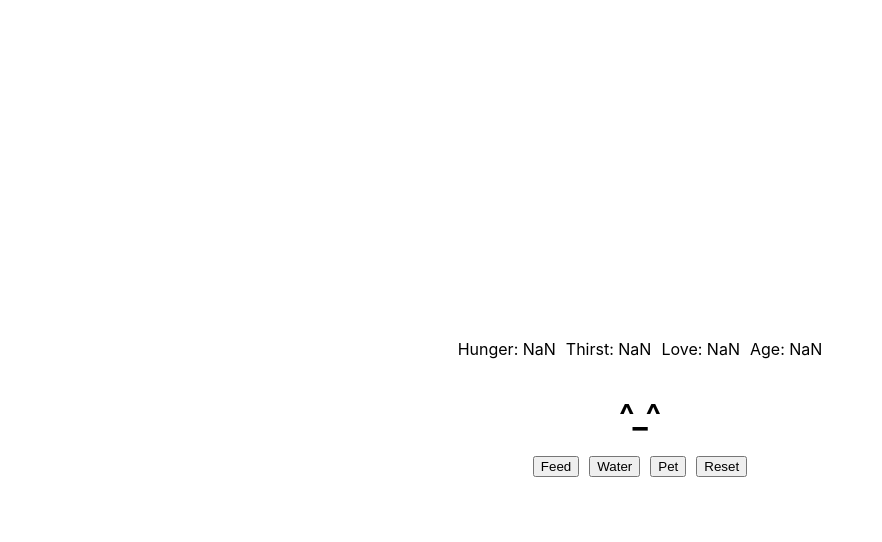
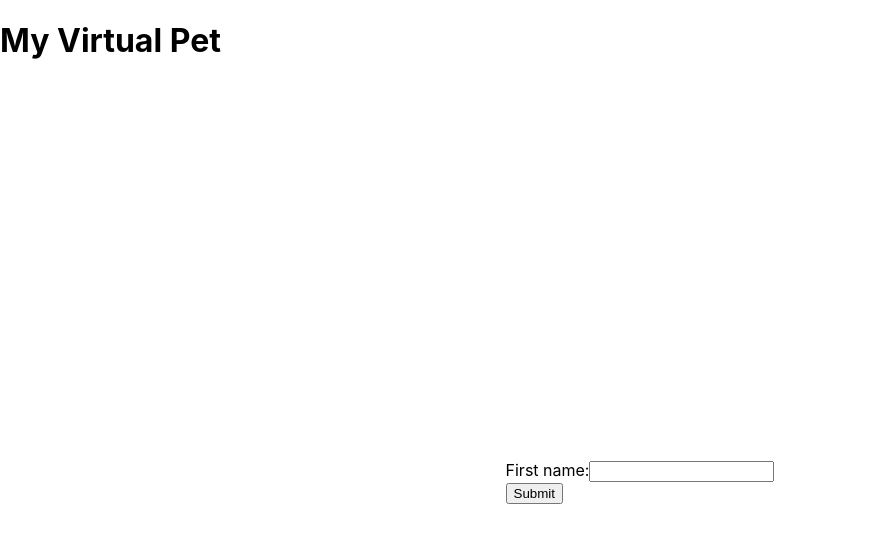
Before and after one commit to vkyriakakis/react-virtual-pet, a React (Create React App) app: page / in a window 1280 px wide. Shown: the top 542 px of the page, without its empty margins (0-882 px from the left). Built offline with nearby package versions, Linux system fonts and the light colour scheme.

Commit message:
Pet names introduced. Abandoning pets introduced

```diff
--- a/src/App.js
+++ b/src/App.js
@@ -3,12 +3,78 @@ import "./App.css";
 import { useState, useEffect } from 'react';
 
 export default function App() {
+  const [name, setName] = useState(localStorage.getItem("name"));
+
+  function handleNameSubmit(newName) {
+    setName(newName);
+    localStorage.setItem("name", newName);
+  }
+
+  function handleAbandonClick() {
+    setName(null);
+    localStorage.clear();
+  }
+
+  // If the name is null, a saved game doesn't exist and
+  // the name insertion form should be shown
+  if (name === null) {
+    return (
+      <>
+        <Title />
+        <NameInsertionForm handleSubmit={handleNameSubmit} />
+      </>
+    );
+  }
+
+  return (
+    <>
+      <Title />
+      <CurrentGame name={name} handleAbandonClick={handleAbandonClick} />
+    </>
+  );
+}
+
+function Title() {
+  return (
+    <>
+      <h1>My Virtual Pet</h1>
+    </>
+  );
+}
+
+function Name({name}) {
+  return (
+    <>
+      <h2>{name}</h2>
+    </>
+  );
+}
+
+function NameInsertionForm({handleSubmit}) {
+  return (
+    <div className="vpet_container">
+      <form onSubmit={event => handleSubmit(event.target.elements.petName.value)}>
+        <label>First name:</label>
+        <input type="text" id="petName"/>
+        <br />
+        <input type="submit" defaultValue="Submit" />
+      </form>
+    </div>
+  );
+}
+
+function parseIntWithoutNaN(str, defaultNum) {
+  const num = parseInt(str);
+  return isNaN(num) ? defaultNum : num;
+}
+
+function CurrentGame({name, handleAbandonClick}) {
   // For the first render, check the local storage for previous values,
   // and load them if they exist
-  const [hunger, setHunger] = useState(parseInt(localStorage.getItem("hunger")));
-  const [thirst, setThirst] = useState(parseInt(localStorage.getItem("thirst")));
-  const [love, setLove] = useState(parseInt(localStorage.getItem("love")));
-  const [ticks, setTicks] = useState(parseInt(localStorage.getItem("ticks")));
+  const [hunger, setHunger] = useState(parseIntWithoutNaN(localStorage.getItem("hunger"), 0));
+  const [thirst, setThirst] = useState(parseIntWithoutNaN(localStorage.getItem("thirst"), 0));
+  const [love, setLove] = useState(parseIntWithoutNaN(localStorage.getItem("love"), 10));
+  const [ticks, setTicks] = useState(parseIntWithoutNaN(localStorage.getItem("ticks"), 0));
 
   // Refresh the timeout everytime a timeout expires using
   // the ticks dependency
@@ -69,6 +135,8 @@ export default function App() {
 
   return (
     <div className="vpet_container">
+      <Name name={name} />
+
       <div className="status_container">
         <Status label="Hunger" value={hunger} />
         <Status label="Thirst" value={thirst} />
@@ -82,6 +150,7 @@ export default function App() {
         <Action label="Feed" handleClick={handleFeedClick} />
         <Action label="Water" handleClick={handleWaterClick} />
         <Action label="Pet" handleClick={handlePetClick} />
+        <Action label="Abandon" handleClick={handleAbandonClick} />
         <Action label="Reset" handleClick={handleResetClick} />
       </div>
     </div>
```
